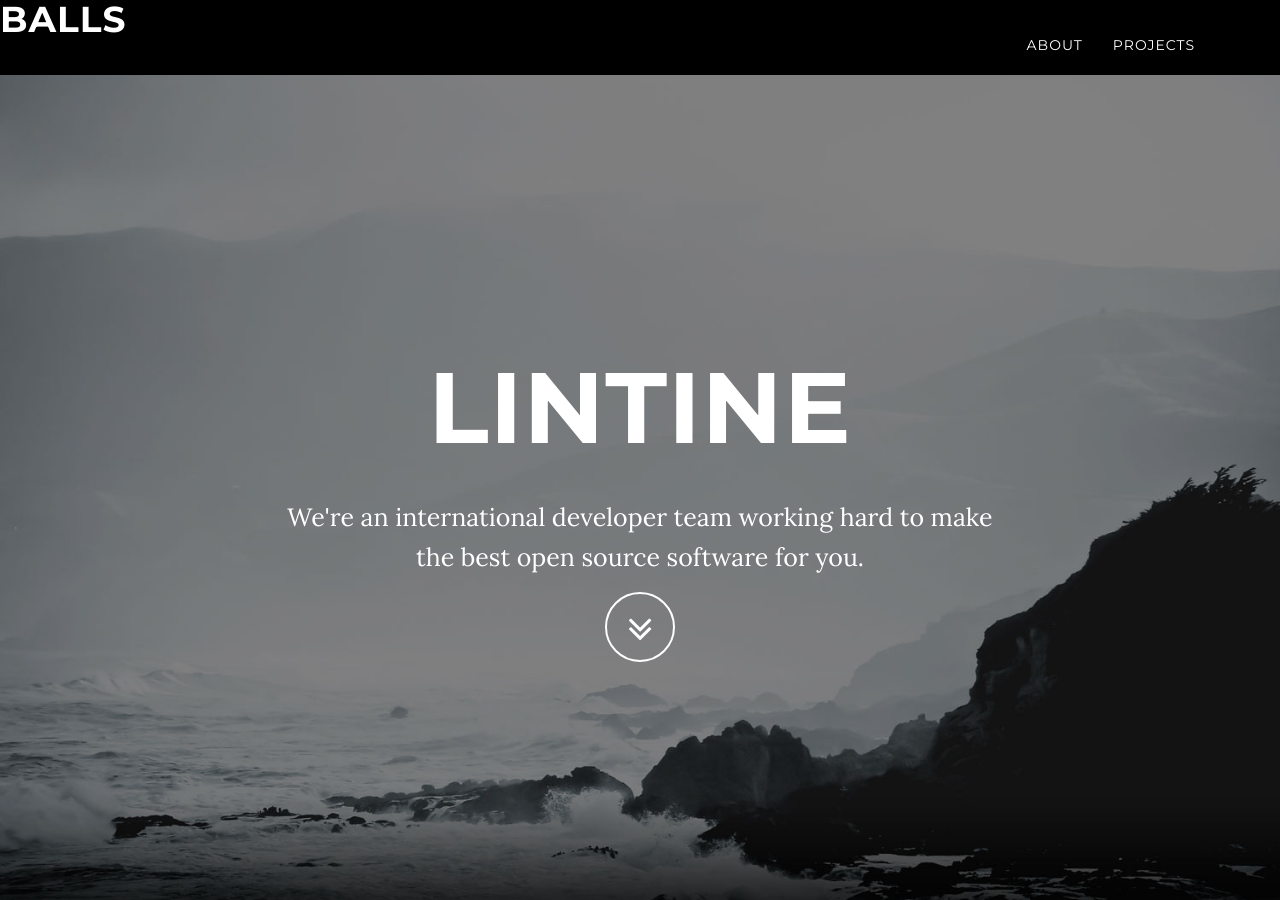
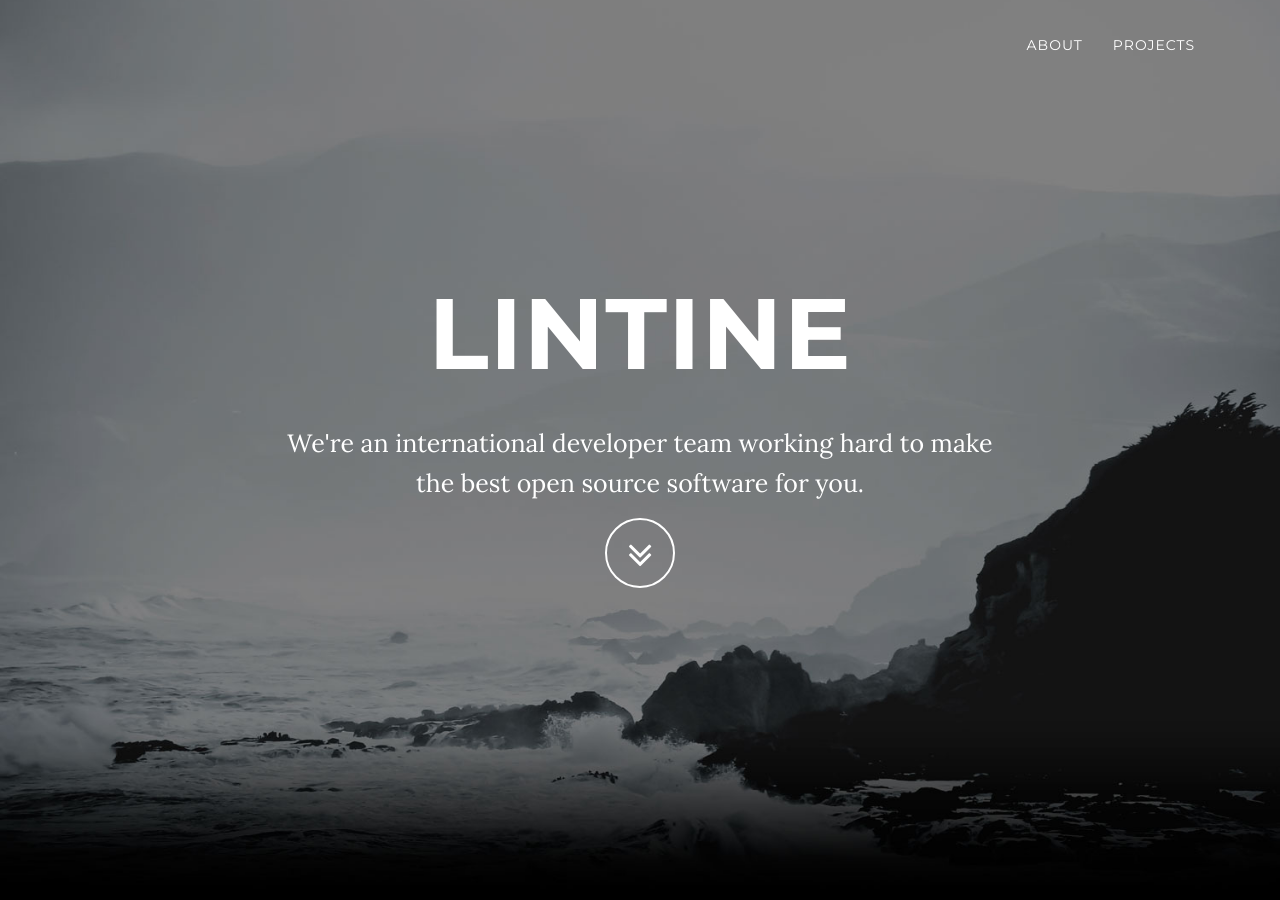
Before and after one commit to Lintine/lintine.github.io, a Jekyll site: the page built from index.html, in a window 1280 px wide and 900 px high. Built offline with Jekyll 4.4.1, drawn with Linux system fonts in a browser that asks for light colours.

Commit message:
Update default.html

```diff
--- a/_layouts/default.html
+++ b/_layouts/default.html
@@ -2,7 +2,6 @@
 <html>
     {% include head.html %}
     <body id="page-top" data-spy="scroll" data-target=".navbar-fixed-top">
-    <h1> balls </h1>
     {% include nav.html %}
     {% include header.html %}
     {% include about.html %}
```
